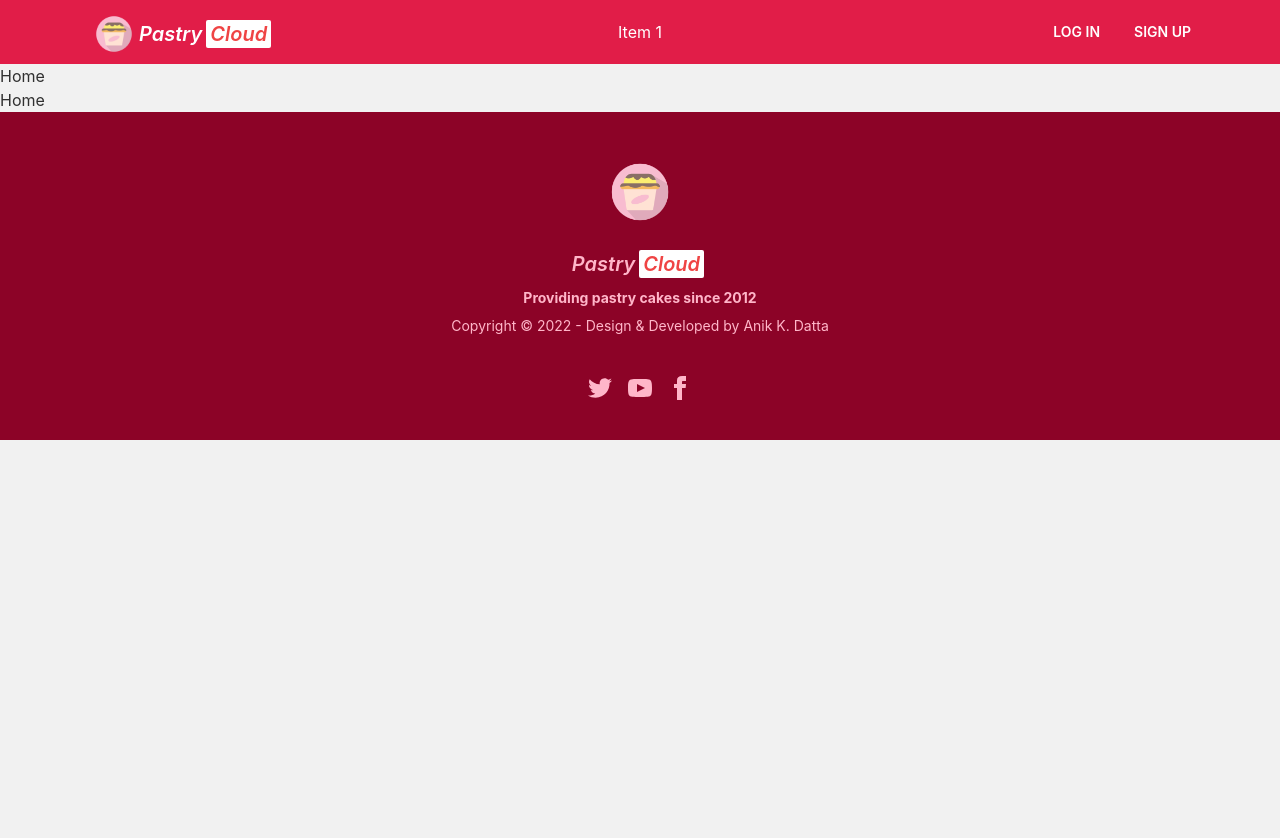
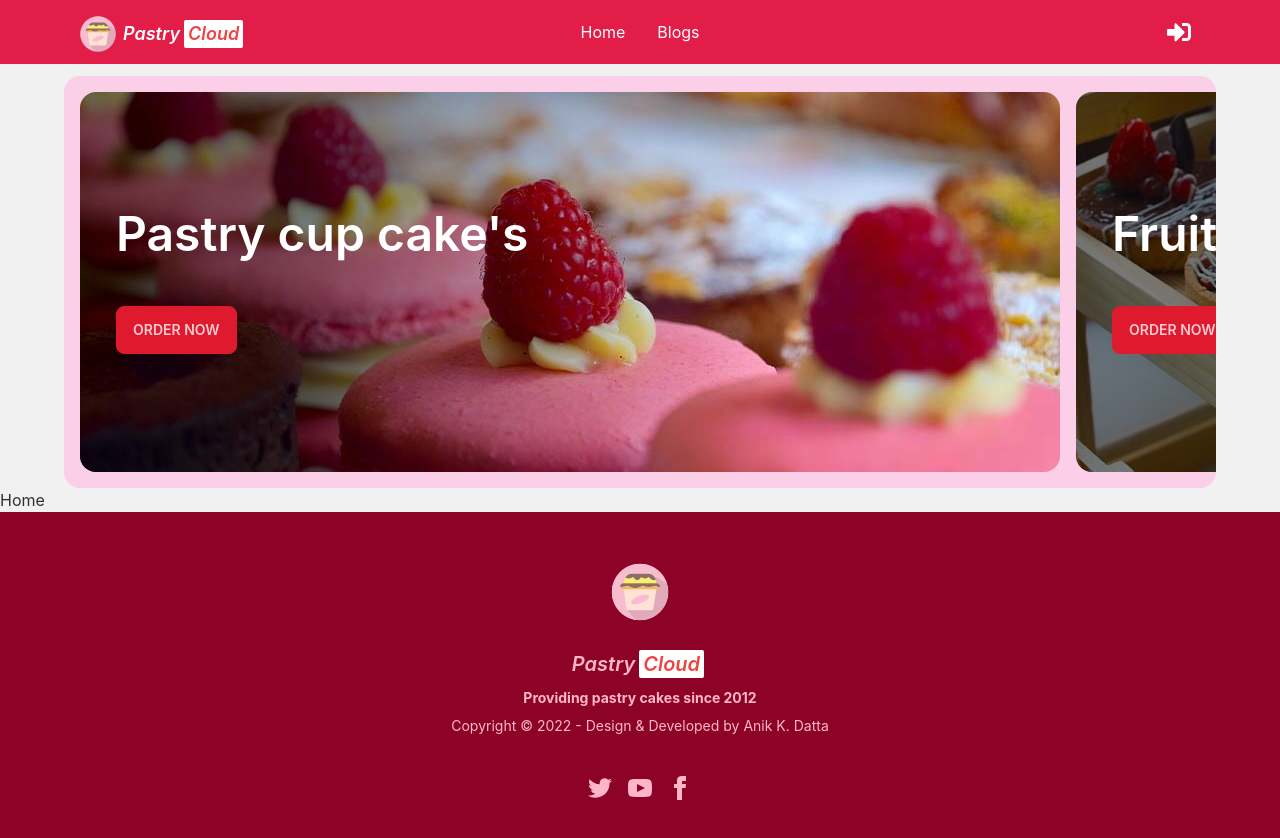
Before and after one commit to anikkumaardatta/pastry-cloud-client, a React (Create React App) app: page / in a window 1280 px wide. Before the commit the page ends 800 px from the top, so only its background shows below. Built offline with nearby package versions, Linux system fonts and the light colour scheme.

Commit message:
3rd commit - Carousel added

```diff
--- a/package.json
+++ b/package.json
@@ -10,6 +10,7 @@
     "firebase": "^9.14.0",
     "react": "^18.2.0",
     "react-dom": "^18.2.0",
+    "react-icons": "^4.6.0",
     "react-router-dom": "^6.4.3",
     "react-scripts": "5.0.1",
     "web-vitals": "^2.1.4"
--- /dev/null
+++ b/src/Pages/Home/Carousel/Carousel.js
@@ -0,0 +1,38 @@
+import React from "react";
+import img1 from "../../../assets/banner/b1.jpg";
+import img2 from "../../../assets/banner/b2.jpg";
+import img3 from "../../../assets/banner/b3.jpg";
+import CarouselItem from "./CarouselItem";
+
+const carouselItemData = [
+  {
+    id: 1,
+    thumbnail: img1,
+    title: "Pastry cup cake's",
+  },
+  {
+    id: 2,
+    thumbnail: img2,
+    title: "Fruit desserts",
+  },
+  {
+    id: 3,
+    thumbnail: img3,
+    title: "Fruit puddings",
+  },
+];
+
+const Carousel = () => {
+  return (
+    <div className=" mt-3 carousel carousel-center max-w-6xl mx-auto p-4 space-x-4 bg-pink-200 rounded-box">
+      {carouselItemData.map((carouselItem) => (
+        <CarouselItem
+          key={carouselItem.id}
+          carouselItem={carouselItem}
+        ></CarouselItem>
+      ))}
+    </div>
+  );
+};
+
+export default Carousel;
--- /dev/null
+++ b/src/Pages/Home/Carousel/CarouselItem.css
@@ -0,0 +1,10 @@
+.carousel-img:after {
+    content:'';
+    border-radius: 1rem;
+    position:absolute;
+    left:0; top:0;
+    width:100%; height:100%;
+    display:inline-block;
+    background: rgb(0,0,0);
+    background: linear-gradient(90deg, rgba(0,0,0,0.5270483193277311) 19%, rgba(255,255,255,0) 71%, rgba(255,255,255,0) 100%);
+}
--- /dev/null
+++ b/src/Pages/Home/Carousel/CarouselItem.js
@@ -0,0 +1,27 @@
+import React from "react";
+import "./CarouselItem.css";
+
+const CarouselItem = ({ carouselItem }) => {
+  return (
+    <div className="carousel-item relative ">
+      <div className="carousel-img">
+        <img src={carouselItem.thumbnail} className="rounded-box" />
+      </div>
+      <div className="absolute flex justify-between transform -translate-y-1/2 left-5 top-1/2">
+        <div className="hero">
+          <div className="hero-content">
+            <div className="max-w-md text-white">
+              <h1 className="sm:text-5xl font-semibold">
+                {carouselItem.title}
+              </h1>
+              <p className="py-6"></p>
+              <button className="btn btn-error">Order Now</button>
+            </div>
+          </div>
+        </div>
+      </div>
+    </div>
+  );
+};
+
+export default CarouselItem;
--- a/src/Pages/Home/Home/Home.js
+++ b/src/Pages/Home/Home/Home.js
@@ -1,9 +1,10 @@
 import React from "react";
+import Carousel from "../Carousel/Carousel";
 
 const Home = () => {
   return (
     <div>
-      <h1>Home</h1>
+      <Carousel></Carousel>
       <h1>Home</h1>
     </div>
   );
--- a/src/Shared/Header/Header.js
+++ b/src/Shared/Header/Header.js
@@ -1,11 +1,24 @@
 import React from "react";
+import { Link } from "react-router-dom";
 import logo from "../../assets/logo.png";
+import { FaSignInAlt } from "react-icons/fa";
 const Header = () => {
+  const menuItems = (
+    <>
+      <li>
+        <Link to="/">Home</Link>
+      </li>
+      <li>
+        <Link to="/blogs">Blogs</Link>
+      </li>
+    </>
+  );
+
   return (
     <div className="bg-rose-600">
       <div className="max-w-6xl mx-auto text-white navbar">
         <div className="navbar-start">
-          <div className="dropdown">
+          <div className="dropdown bg-rose-600">
             <label tabIndex={0} className="btn btn-ghost lg:hidden">
               <svg
                 xmlns="http://www.w3.org/2000/svg"
@@ -24,39 +37,12 @@ const Header = () => {
             </label>
             <ul
               tabIndex={0}
-              className="menu menu-compact dropdown-content mt-3 p-2 shadow bg-base-100 rounded-box w-52"
+              className="menu menu-compact dropdown-content mt-1 p-2 shadow bg-rose-600 w-52"
             >
-              <li>
-                <a>Item 1</a>
-              </li>
-              <li tabIndex={0}>
-                <a className="justify-between">
-                  Parent
-                  <svg
-                    className="fill-current"
-                    xmlns="http://www.w3.org/2000/svg"
-                    width="24"
-                    height="24"
-                    viewBox="0 0 24 24"
-                  >
-                    <path d="M8.59,16.58L13.17,12L8.59,7.41L10,6L16,12L10,18L8.59,16.58Z" />
-                  </svg>
-                </a>
-                <ul className="p-2">
-                  <li>
-                    <a>Submenu 1</a>
-                  </li>
-                  <li>
-                    <a>Submenu 2</a>
-                  </li>
-                </ul>
-              </li>
-              <li>
-                <a>Item 3</a>
-              </li>
+              {menuItems}
             </ul>
           </div>
-          <a className="btn btn-ghost normal-case text-xl italic">
+          <a className="btn btn-ghost normal-case px-0 text-xl italic sm:text-lg">
             <img src={logo} style={{ width: "50px" }} alt="" />
             Pastry{" "}
             <span className="bg-white px-1 mx-1 rounded-sm text-red-500">
@@ -65,17 +51,12 @@ const Header = () => {
           </a>
         </div>
         <div className="navbar-center hidden lg:flex">
-          <ul className="menu menu-horizontal p-0">
-            <li>
-              <a>Item 1</a>
-            </li>
-          </ul>
+          <ul className="menu menu-horizontal p-0">{menuItems}</ul>
         </div>
         <div className="navbar-end">
-          <div className="btn-group">
-            <button className="btn btn-ghost">Log in</button>
-            <button className="btn btn-ghost">Sign Up</button>
-          </div>
+          <button className="btn btn-ghost text-2xl">
+            <FaSignInAlt></FaSignInAlt>
+          </button>
           {/* <div className="btn btn-ghost">
             <div className="text-1xl font-semibold">Anik Datta</div>
           </div> */}
```
Also changed, not shown: 1 other file (tests, documents, lock files or other folders).
